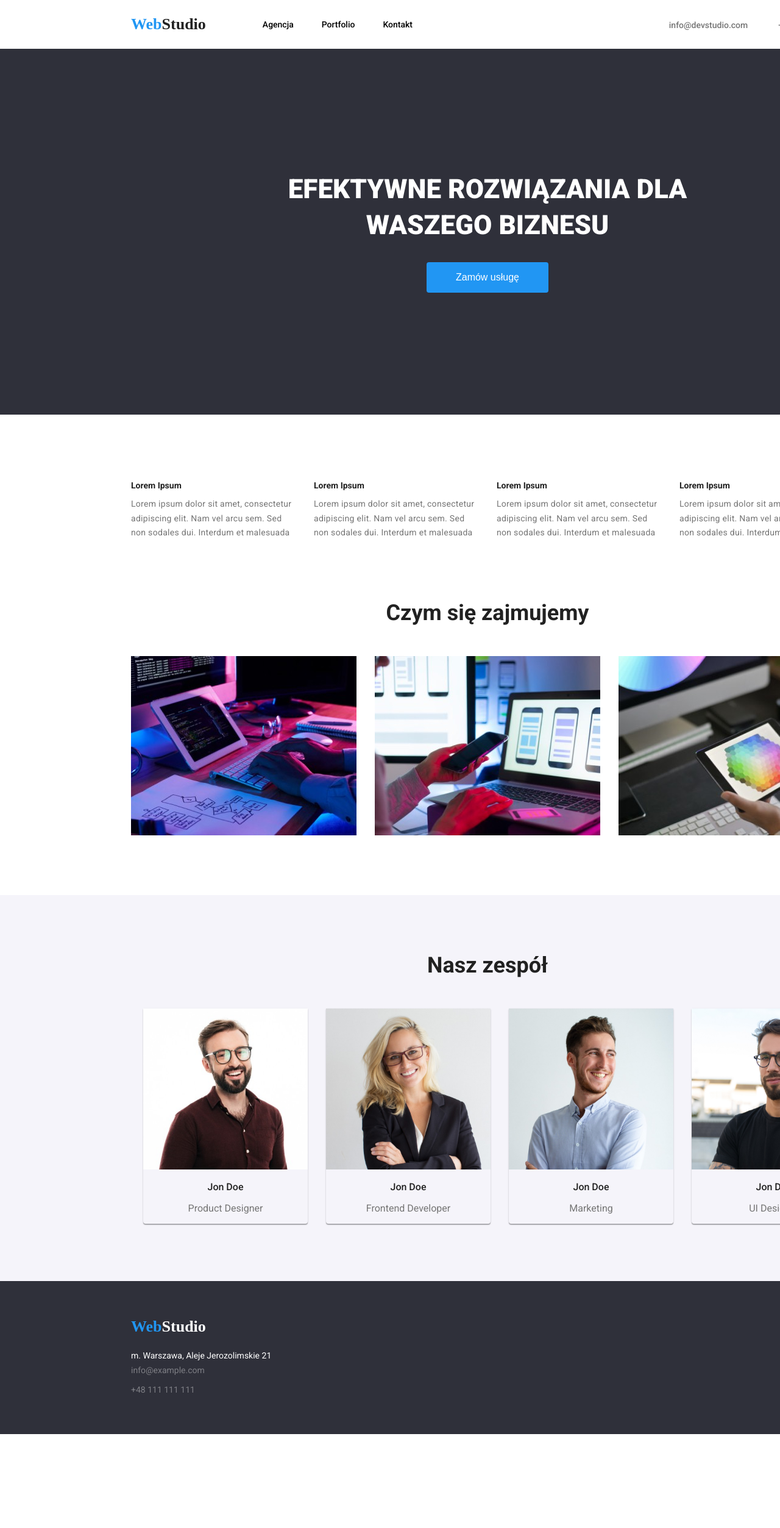
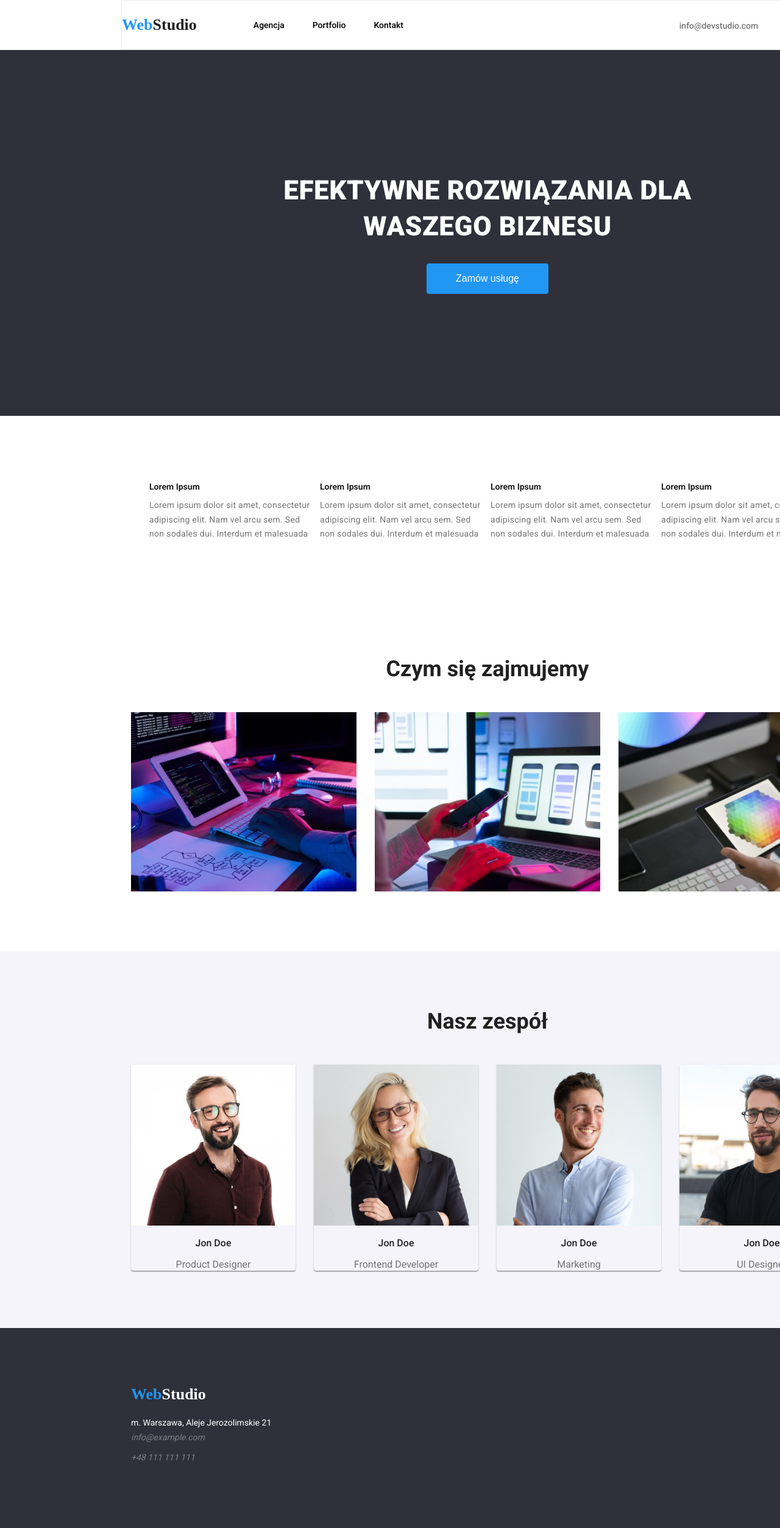
Before and after one commit to DominikBanaskiewicz/goit-markup-hw-03, a plain HTML site: page index.html in a window 1280 px wide. Shown: the top 2506 px of the page at 61% size. Before the commit the page ends 2352 px from the top, so only its background shows below. Drawn offline with Linux system fonts and the light colour scheme; files whose address does not match are found by name.

Commit message:
edited all, added sections, container and flex ver. 0.5

```diff
--- a/css/styles.css
+++ b/css/styles.css
@@ -1,8 +1,13 @@
-* {
+h1,
+h2,
+p,
+ul {
   font-style: normal;
   list-style: none;
   text-decoration: none;
   box-sizing: border-box;
+  padding: 0px;
+  margin: 0px;
 }
 :root {
   --brand-blue-color: #2196f3;
@@ -16,10 +21,16 @@
   --railway-font: "Railway";
 }
 .container {
-  width: 1600px;
+  width: 1200px;
   display: flex;
-  justify-items: stretch;
-  align-items: stretch;
+  justify-items: center;
+  align-items: center;
+  flex-direction: column;
+  margin: auto;
+  padding: auto;
+}
+.section {
+  padding: 94px 0px 94px 0px;
 }
 body {
   font-family: "Roboto", "Railway", sans-serif;
@@ -27,26 +38,28 @@ body {
   width: 1600px;
   margin: auto;
 }
+
 /*
     header i nav
 */
+body .main-banner {
+  width: 1600px;
+}
 .page-header {
   display: flex;
-  justify-content: center;
-  align-items: center;
-  border-radius: 4px;
-  max-width: 1600px;
+  flex-direction: row;
+  align-self: stretch;
+  justify-content: space-between;
+  border: 1px;
+  border-style: solid;
+  border-color: rgba(236, 236, 236, 1);
 }
 .webstudio-main {
-  margin-left: 215px;
-
-  justify-items: stretch;
+  text-decoration: none;
+  border: #212121;
 }
 .main-page-logo-blue {
   color: var(--brand-blue-color);
-}
-.container .nav {
-  justify-self: right;
 }
 .nav {
   display: flex;
@@ -56,14 +69,10 @@ body {
   list-style: none;
   border-radius: 4px;
   display: flex;
-  margin: 0px;
-  margin-left: 53px;
+  padding-left: 93px;
 }
 .nav-menu-elem {
   display: block;
-}
-.nav-menu .header-contact-list {
-  display: flex;
 }
 .header-contact-list
   .header-contact-list-elem:not(:last-child):not(:last-child) {
@@ -75,10 +84,11 @@ body {
 .header-contact-list {
   display: flex;
   align-items: center;
-  margin-left: auto;
-  padding-right: 217px;
 }
-
+.main-email,
+.main-phone {
+  text-decoration: none;
+}
 .webstudio-main,
 .webstudio-footer {
   font-family: var(--railway-font);
@@ -96,20 +106,17 @@ body {
 }
 
 .nav-menu-link-blue {
-  text-decoration-line: none;
   color: var(--brand-blue-color);
   font-size: 14px;
   font-weight: 500;
   line-height: 1.17;
 }
 .nav-menu-link {
-  text-decoration-line: none;
   color: black;
   font-size: 14px;
   font-weight: 500;
   line-height: 1.17;
-}
-.nav-menu-link {
+  text-decoration: none;
   display: block;
   padding-top: 32px;
   padding-bottom: 32px;
@@ -130,14 +137,9 @@ body {
   line-height: 1.17;
   color: var(--grey-font-color);
 }
-.nav-menu-elem-contacts {
-}
 
 /* MAIN */
-main .container {
-  display: flex;
-  max-width: 1600px;
-}
+
 .btn-zamow-usluge {
   cursor: pointer;
   background-color: var(--brand-blue-color);
@@ -160,21 +162,17 @@ h1 {
   line-height: 1.36;
   width: 696px;
   text-align: center;
-  margin: 0px;
-  letter-spacing: 0.6tpx;
+  letter-spacing: 0.6px;
 }
 .main-banner {
-  height: 600px;
   background-color: var(--background-dark-color);
+  min-height: 412px;
   display: flex;
   flex-direction: column;
   align-items: center;
   justify-content: center;
 }
-main .container {
-  display: flex;
-  flex-direction: column;
-}
+
 /*
 
 MAIN CONTENT
@@ -182,25 +180,14 @@ MAIN CONTENT
 */
 .main-content-list {
   display: flex;
-  margin: 0px;
-  padding: 0px;
   align-items: center;
   justify-content: center;
-  padding-top: 94px;
-  column-gap: 30px;
-  padding-left: 215px;
-  padding-right: 215px;
+  gap: 10px;
 }
 .main-content-list-elem {
   justify-items: stretch;
 }
 
-.main-content-list,
-.about-us-list,
-.our-team-list,
-.portfolio-main-list {
-  list-style: none;
-}
 .main-content-list-elem > h3 {
   font-weight: 700;
   font-size: 14px;
@@ -213,8 +200,6 @@ MAIN CONTENT
   font-size: 14px;
   line-height: 1.7;
   color: var(--grey-font-color);
-  margin: 0px;
-  height: 75px;
   letter-spacing: 0.3px;
   max-width: 270px;
 }
@@ -226,24 +211,20 @@ MAIN CONTENT
  */
 .about-us h2 {
   text-align: center;
-  flex-direction: row;
-  padding-top: 94px;
   padding-bottom: 50px;
-  margin: 0px;
 }
 .about-us-list {
   display: flex;
-  justify-content: center;
   column-gap: 30px;
-  margin: 0px;
-  padding: 0px;
-  padding-bottom: 94px;
 }
 /*
 
 OUR TEAM
 
 */
+body .our-team {
+  width: 1600px;
+}
 .our-team > h2,
 .about-us > h2 {
   font-size: 36px;
@@ -253,9 +234,7 @@ OUR TEAM
 }
 .our-team h2 {
   text-align: center;
-  padding-top: 94px;
   padding-bottom: 50px;
-  margin: 0px;
 }
 
 .our-team {
@@ -265,12 +244,10 @@ OUR TEAM
 }
 .our-team-list {
   display: flex;
-  margin: 0px;
 }
 .our-team-list {
   justify-content: center;
   column-gap: 30px;
-  padding-bottom: 94px;
 }
 .our-team-elem {
   box-shadow: 0px 1px 3px rgba(0, 0, 0, 0.12), 0px 1px 1px rgba(0, 0, 0, 0.14),
@@ -306,7 +283,8 @@ footer {
 
 .webstudio-footer {
   color: var(--white-color);
-  padding: 60px 1240px 20px 215px;
+  padding: 0px 1240px 20px 215px;
+  text-decoration: none;
 }
 .footer-adress {
   color: var(--white-color);
@@ -317,13 +295,11 @@ footer {
 }
 .footer-email,
 .footer-phone {
+  text-decoration: none;
   color: #ffffff60;
   font-size: 14px;
   padding: 0px 1240px 9px 215px;
   display: flex;
-}
-.footer-phone {
-  padding-bottom: 60px;
 }
 
 /* PORTFOLIO  */
@@ -332,14 +308,18 @@ footer {
   border-radius: 4px;
   border-style: none;
   background: #f5f4fa;
-  border-color: #f5f4fa;
   font-size: 16px;
   font-weight: 500;
   line-height: 1.7;
   color: var(--almost-black-font-color);
   padding: 6px 22px;
 }
-
+.portfolio-buttons {
+  display: flex;
+  column-gap: 8px;
+  justify-content: center;
+  padding-bottom: 50px;
+}
 .portfolio-buttons-elem:focus {
   border-color: var(--background-dark-color);
 }
@@ -350,14 +330,29 @@ footer {
   border-style: none;
   cursor: pointer;
 }
+.portfolio-main-list {
+  display: flex;
+  flex-wrap: wrap;
+  align-items: center;
+  justify-content: center;
+  gap: 30px;
+}
 .portfolio-main-list-elem {
+  max-width: 370px;
+  max-height: 404px;
+  flex-basis: calc((100% - (2 * 30px)) / 3);
   border: 1px solid #eee;
+
+  display: flex;
+  flex-direction: column;
+  justify-content: center;
+  align-items: flex-start;
 }
 .portfolio-main-list-elem h3 {
-  font-size: 18px;
+  font-size: 16px;
   color: var(--almost-black-font-color);
-  font-weight: 700;
-  line-height: 2;
+  font-weight: 500;
+  line-height: 1.875;
 }
 .portfolio-main-list-elem p {
   font-size: 16px;
@@ -365,9 +360,6 @@ footer {
   font-weight: 400;
   line-height: 1.875;
 }
-.portfolio-main-list-elem h3 {
-  font-size: 16px;
-  color: var(--almost-black-font-color);
-  font-weight: 500;
-  line-height: 1.875;
+.footer-email-portfolio {
+  text-decoration: underline;
 }
--- a/index.html
+++ b/index.html
@@ -14,8 +14,7 @@
     <title>Document</title>
   </head>
   <body>
-    <header class="page-header">
-      <div class="container">
+    <header class="page-header container">
       <nav class="nav">
         <a class="webstudio-main" href="index.html"
           ><span class="main-page-logo-blue">Web</span>Studio
@@ -42,15 +41,13 @@
           <a class="main-phone" href="tel:+48111111111">+48 111 111 111</a>
         </li>
       </ul>
-      </div>
     </header>
-    <main>
-      <div class="container">
-        <section class="main-banner">
+    <main class="container">
+      <section class="main-banner section">
         <h1>EFEKTYWNE ROZWIĄZANIA DLA WASZEGO BIZNESU</h1>
         <button type="button" class="btn-zamow-usluge">Zamów usługę</button>
       </section>
-        <section class="main-content">
+      <section class="main-content section">
         <ul class="main-content-list">
           <li class="main-content-list-elem">
             <h3>Lorem Ipsum</h3>
@@ -82,9 +79,9 @@
           </li>
         </ul>
       </section>
-        <section class="about-us">
+      <section class="about-us section">
         <h2>Czym się zajmujemy</h2>
-          <ul class="about-us-list">
+        <ul class="about-us-list" class="section">
           <li class="about-us-list-elem">
             <img
               src="images/czym-sie-zajmujemy1.jpg"
@@ -112,7 +109,7 @@
         </ul>
       </section>
 
-        <section class="our-team">
+      <section class="our-team section">
         <h2>Nasz zespół</h2>
         <ul class="our-team-list">
           <li class="our-team-elem">
@@ -157,9 +154,9 @@
           </li>
         </ul>
       </section>
-      </div>
     </main>
-    <footer>
+
+    <footer class="section">
       <a class="webstudio-footer" href="index.html"
         ><span class="main-page-logo-blue">Web</span>Studio
       </a>
```
Also changed, not shown: portfolio.html (+49 -23 lines). Lines whose indentation alone changed are shown as unchanged.
